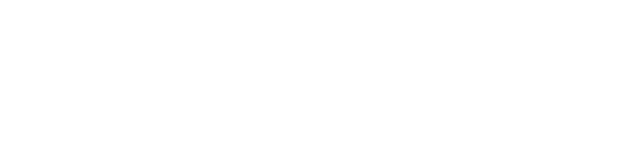
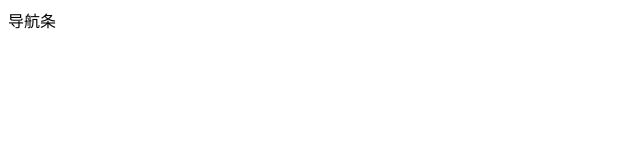
Before and after one commit to niuxi091/test12, a plain HTML site: page index.html in a window 1280 px wide. Shown: the full height of the page, 0-640 px from the left. Drawn offline with Linux system fonts and the light colour scheme.

Commit message:
完成导航栏

```diff
--- a/index.html
+++ b/index.html
@@ -9,7 +9,7 @@
 </head>
 
 <body>
-
+    <div>导航条</div>
 </body>
 
 </html>
```
